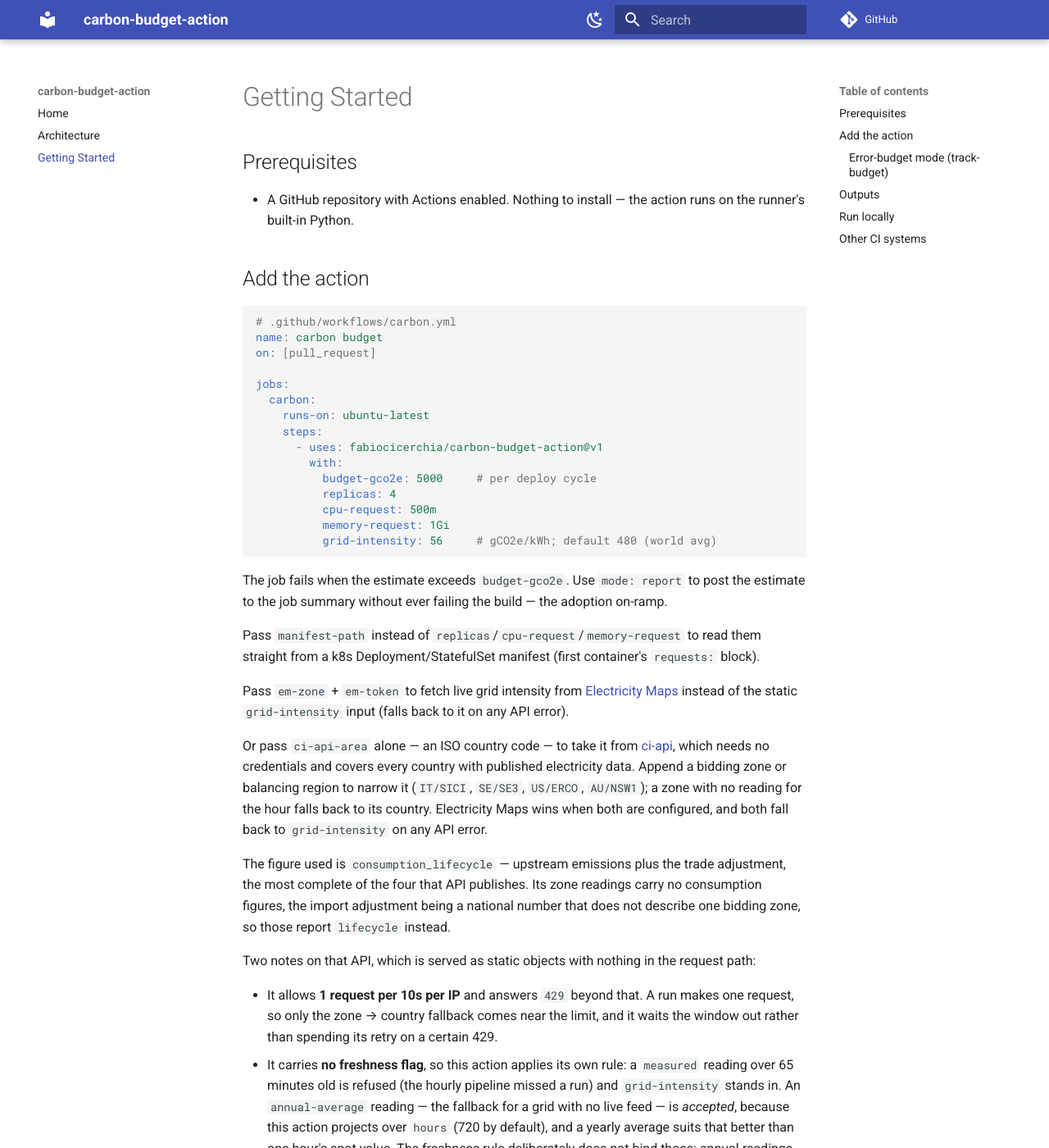
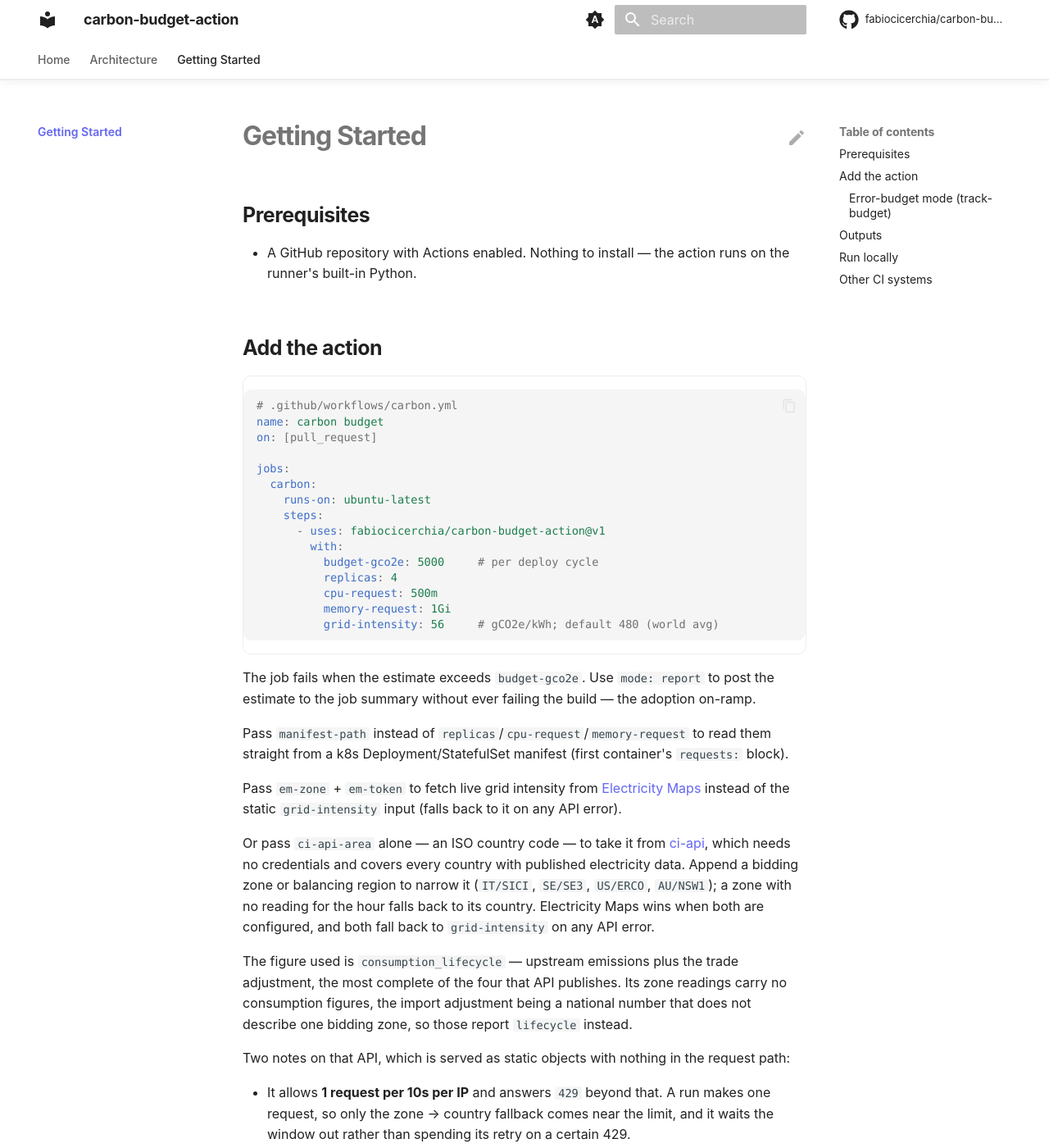
Before and after one commit to fabiocicerchia/carbon-budget-action, an MkDocs documentation site: the page built from docs/getting-started.md, in a window 1280 px wide and 1400 px high. Shown: the whole window at 82% size. Built offline with MkDocs 1.6.1 and Material for MkDocs 9.7.7, drawn with Linux system fonts in a browser that asks for light colours; comment, search, counter and statistics services are not loaded; some of the changed text lies outside the part shown.

Commit message:
feat(docs): build the docs site in Actions and drop Read the Docs
This repo's mkdocs.yml has never been rendered: Pages serves main/docs as
a folder, so the site is docs/index.html plus raw markdown, and the doc
pages come back as text/markdown rather than a rendered site.

docs.yml builds it with `mkdocs build --strict` on the pinned toolchain and
deploys the artifact to Pages. The splash is copied to the artifact root,
where the repo homepage and README badges already point, and the rendered
site publishes under /docs/ — so no existing URL breaks.

mkdocs.yml takes the shared Material template but keeps this repo's own nav.
docs/requirements.txt pins the toolchain, git-revision-date-localized
included: the config loads it and the strict build aborts without it.
check-yaml skips mkdocs.yml, whose Material tags safe_load cannot parse.

The strict build also found links the raw-markdown site was hiding:
../README.md was never a valid relative target (the README is not inside
docs/), and several links pointed at files outside the docs tree. Fixed
in: docs/getting-started.md.

Co-Authored-By: Claude Opus 5 (1M context) <noreply@anthropic.com>
Claude-Session: https://claude.ai/code/session_01F5By8zzZMak7tqZGraixSJ

```diff
--- a/.pre-commit-config.yaml
+++ b/.pre-commit-config.yaml
@@ -22,7 +22,7 @@ repos:
         # templates rather than YAML — the parser cannot read either as-is. The
         # exclude is path-relative so it catches chart/ and charts/<name>/ alike.
         args: [--allow-multiple-documents]
-        exclude: (^|/)templates/
+        exclude: (^|/)templates/|^mkdocs\.yml$
       - id: check-json
       - id: check-toml
       # Python only (types: [python]) — a no-op in a repo with no .py files, so
--- a/docs/getting-started.md
+++ b/docs/getting-started.md
@@ -196,4 +196,4 @@ stdout as markdown.
 Drop-in files for GitLab CI, CircleCI, Travis, Azure DevOps, AWS CodePipeline,
 Devtron, Northflank, Spacelift, Jenkins, Bitbucket Pipelines, Google Cloud
 Build, Tekton, Argo Workflows, Harness, Buildkite and Drone/Woodpecker are in
-[`examples/ci-platforms/`](../examples/ci-platforms/README.md).
+[`examples/ci-platforms/`](https://github.com/fabiocicerchia/carbon-budget-action/blob/main/examples/ci-platforms/README.md).
--- /dev/null
+++ b/docs/stylesheets/extra.css
@@ -0,0 +1,227 @@
+/*
+ * PROJECT_NAME — premium documentation theme for MkDocs Material.
+ * System typography, gradient accents, soft depth, icon-driven feature cards.
+ * Nothing here loads over the network: no CDN, no web font, no analytics.
+ *
+ * ── The one thing you change ──────────────────────────────────────────────
+ * The accent below. Pick the colour of the cluster the project belongs to so
+ * the docs, the landing page (docs/index.html) and the GitHub description read
+ * as one family — don't pick from taste. Set --accent and --accent-2 to match
+ * the pair you used in docs/index.html:
+ *
+ *   platform / Kubernetes    #38bdf8  #3b82f6   (blue)
+ *   security / supply chain  #fb923c  #ef4444   (orange-red)
+ *   CLI utilities            #22d3ee  #6366f1   (cyan-indigo)   ← default
+ *   GreenOps                 #34d399  #059669   (green)
+ */
+
+:root {
+  /* Keep --accent / --accent-2 identical to docs/index.html so the splash and
+     the docs site never drift. Roles below map them for legibility: indigo
+     carries chrome/links (contrast on white), cyan is the interactive accent;
+     the hero and buttons blend both. */
+  --accent: #22d3ee;
+  --accent-2: #6366f1;
+
+  --md-primary-fg-color: var(--accent-2);
+  --md-primary-fg-color--light: var(--accent-2);
+  --md-primary-fg-color--dark: var(--accent-2);
+  --md-accent-fg-color: var(--accent);
+
+  /* System stack — matches docs/index.html and needs no download. */
+  --md-text-font-family: -apple-system, BlinkMacSystemFont, "Segoe UI", Roboto,
+    Helvetica, Arial, sans-serif;
+  --md-code-font-family: ui-monospace, SFMono-Regular, "SF Mono", Menlo, Monaco,
+    Consolas, "Liberation Mono", monospace;
+}
+
+/* Keep the header/links legible on the custom primary in both schemes. */
+[data-md-color-primary="custom"] {
+  --md-primary-bg-color: #ffffff;
+  --md-typeset-a-color: var(--accent-2); /* indigo — readable on white */
+}
+[data-md-color-scheme="slate"] {
+  --md-typeset-a-color: var(--accent); /* cyan — readable on the dark ground */
+  --md-default-bg-color: #0b0f1a;
+  --md-default-bg-color--light: #0d1220;
+}
+[data-md-color-scheme="slate"] .md-header,
+[data-md-color-scheme="slate"] .md-tabs {
+  background-color: #0b0f1a;
+}
+
+/* === Header: translucent, blurred, hairline divider ====================== */
+
+.md-header {
+  background-color: var(--md-default-bg-color);
+  color: var(--md-default-fg-color);
+  box-shadow: none;
+  border-bottom: 1px solid var(--md-default-fg-color--lightest);
+  backdrop-filter: saturate(180%) blur(20px);
+  -webkit-backdrop-filter: saturate(180%) blur(20px);
+}
+.md-header[data-md-state="shadow"],
+.md-header--shadow {
+  box-shadow: 0 2px 12px rgba(0, 0, 0, 0.06);
+}
+.md-header__title {
+  font-weight: 700;
+  letter-spacing: -0.02em;
+}
+.md-tabs {
+  background-color: var(--md-default-bg-color);
+  color: var(--md-default-fg-color);
+  border-bottom: 1px solid var(--md-default-fg-color--lightest);
+}
+.md-tabs__link {
+  opacity: 0.72;
+  font-weight: 500;
+}
+.md-tabs__link:hover,
+.md-tabs__link--active {
+  opacity: 1;
+}
+
+/* === Typography ========================================================== */
+
+.md-typeset {
+  font-feature-settings: "kern", "liga";
+}
+.md-typeset h1 {
+  font-weight: 700;
+  letter-spacing: -0.03em;
+  line-height: 1.15;
+}
+.md-typeset h2 {
+  font-weight: 650;
+  letter-spacing: -0.02em;
+  margin-top: 2.4em;
+}
+.md-typeset h3 {
+  font-weight: 600;
+  letter-spacing: -0.01em;
+}
+
+/* Rounded, bordered code blocks — softer than the default flush edges. */
+.md-typeset pre > code,
+.md-typeset .highlight > pre {
+  border-radius: 10px;
+}
+.md-typeset .highlight {
+  border-radius: 10px;
+  border: 1px solid var(--md-default-fg-color--lightest);
+}
+
+/* Tables read as cards and scroll on narrow screens instead of clipping. */
+.md-typeset table:not([class]) {
+  border-radius: 10px;
+  border: 1px solid var(--md-default-fg-color--lightest);
+  overflow: hidden;
+  font-size: 0.78rem;
+}
+.md-typeset table:not([class]) th {
+  font-weight: 600;
+  text-transform: uppercase;
+  letter-spacing: 0.04em;
+  font-size: 0.68rem;
+}
+
+/* === Buttons ============================================================= */
+
+.md-typeset .md-button {
+  border-radius: 980px;
+  font-weight: 600;
+  padding: 0.5em 1.4em;
+  transition: transform 0.25s cubic-bezier(0.25, 0.1, 0.25, 1),
+    box-shadow 0.25s ease;
+}
+.md-typeset .md-button--primary {
+  background: linear-gradient(135deg, var(--accent), var(--accent-2));
+  border: none;
+  color: #fff;
+}
+.md-typeset .md-button:hover {
+  transform: translateY(-1px) scale(1.02);
+  box-shadow: 0 6px 24px rgba(99, 102, 241, 0.3);
+}
+
+/* === Home hero =========================================================== */
+/* Rendered from a <div class="hero"> block in docs/README.md. */
+
+.md-typeset .hero {
+  text-align: center;
+  padding: 3.5rem 1rem 1rem;
+}
+.md-typeset .hero h1 {
+  font-size: 3rem;
+  margin: 0 0 0.4rem;
+  background: linear-gradient(135deg, var(--accent), var(--accent-2));
+  -webkit-background-clip: text;
+  background-clip: text;
+  -webkit-text-fill-color: transparent;
+  color: transparent;
+}
+.md-typeset .hero .hero-tagline {
+  font-size: 1.3rem;
+  font-weight: 500;
+  color: var(--md-default-fg-color--light);
+  max-width: 42rem;
+  margin: 0 auto 1.6rem;
+  line-height: 1.4;
+}
+.md-typeset .hero .md-button + .md-button {
+  margin-left: 0.5rem;
+}
+
+/* === Feature cards ======================================================= */
+/* Material's `<div class="grid cards">` list syntax, given depth + hover. */
+
+.md-typeset .grid.cards > ul > li,
+.md-typeset .grid > .card {
+  border-radius: 16px;
+  border: 1px solid var(--md-default-fg-color--lightest);
+  padding: 1.4rem;
+  transition: transform 0.3s cubic-bezier(0.25, 0.1, 0.25, 1),
+    box-shadow 0.3s ease, border-color 0.3s ease;
+}
+.md-typeset .grid.cards > ul > li:hover,
+.md-typeset .grid > .card:hover {
+  transform: translateY(-3px);
+  border-color: color-mix(in srgb, var(--accent) 40%, transparent);
+  box-shadow: 0 10px 34px rgba(0, 0, 0, 0.08);
+}
+[data-md-color-scheme="slate"] .md-typeset .grid.cards > ul > li:hover {
+  box-shadow: 0 10px 34px rgba(0, 0, 0, 0.5);
+}
+.md-typeset .grid.cards > ul > li > hr {
+  margin: 0.8rem 0;
+}
+.md-typeset .grid.cards .twemoji,
+.md-typeset .grid.cards svg {
+  color: var(--accent);
+}
+
+/* === Sidebar / nav ======================================================= */
+
+.md-nav__title {
+  font-weight: 700;
+  letter-spacing: -0.01em;
+}
+.md-nav__link--active {
+  font-weight: 600;
+}
+
+/* === Footer ============================================================== */
+
+.md-footer-meta {
+  background-color: var(--md-default-bg-color);
+  border-top: 1px solid var(--md-default-fg-color--lightest);
+}
+.md-footer-meta .md-footer-copyright,
+.md-footer-meta .md-footer__link {
+  color: var(--md-default-fg-color--light);
+}
+
+html {
+  scroll-behavior: smooth;
+}
--- a/mkdocs.yml
+++ b/mkdocs.yml
@@ -1,21 +1,130 @@
+# carbon-budget-action docs — MkDocs Material, styled to feel like a product site
+# (premium hero, feature cards, nav tabs, dark/light, local search, edit links)
+# while staying on the portfolio's standard tooling. See docs/stylesheets/extra.css
+# for the look; the accent palette lives there and is the only thing you swap.
 site_name: carbon-budget-action
 site_description: A CI gate that fails when a deployment's estimated carbon footprint exceeds a budget.
+site_url: https://fabiocicerchia.github.io/carbon-budget-action/docs/
 repo_url: https://github.com/fabiocicerchia/carbon-budget-action
+repo_name: fabiocicerchia/carbon-budget-action
+edit_uri: edit/main/docs/
+copyright: Copyright &copy; 2026 Fabio Cicerchia
 docs_dir: docs
+
+# docs/index.html is the standalone GitHub Pages splash, not a docs page. Keep
+# it out of the MkDocs render so the site home (README.md) maps to index.html
+# without a collision. GitHub Pages still serves the raw file; RTD serves this.
+exclude_docs: |
+  index.html
+  requirements.txt
 
 theme:
   name: material
+  # No web fonts: these docs avoid external requests (privacy, offline docs,
+  # reproducible RTD builds). A system font stack is set in extra.css instead.
+  font: false
+  language: en
   palette:
-    - scheme: default
-      toggle: {icon: material/weather-night, name: Dark mode}
-    - scheme: slate
-      toggle: {icon: material/weather-sunny, name: Light mode}
+    # Follows the OS by default, with a manual toggle. `primary`/`accent: custom`
+    # hand the colours to extra.css so both schemes share one palette.
+    - media: "(prefers-color-scheme)"
+      primary: custom
+      accent: custom
+      toggle:
+        icon: material/brightness-auto
+        name: Switch to light mode
+    - media: "(prefers-color-scheme: light)"
+      scheme: default
+      primary: custom
+      accent: custom
+      toggle:
+        icon: material/weather-night
+        name: Switch to dark mode
+    - media: "(prefers-color-scheme: dark)"
+      scheme: slate
+      primary: custom
+      accent: custom
+      toggle:
+        icon: material/weather-sunny
+        name: Switch to system preference
+  features:
+    - navigation.tabs
+    - navigation.tabs.sticky
+    - navigation.sections
+    - navigation.top
+    - navigation.tracking
+    - navigation.indexes
+    - toc.follow
+    - search.suggest
+    - search.highlight
+    - search.share
+    - content.code.copy
+    - content.code.annotate
+    - content.action.edit
+    - content.tooltips
+  icon:
+    repo: fontawesome/brands/github
+    edit: material/pencil
 
+extra_css:
+  - stylesheets/extra.css
+
+extra:
+  # `generator: false` drops the "Made with Material for MkDocs" line; keep it
+  # if you'd rather credit the theme.
+  generator: false
+  social:
+    - icon: fontawesome/brands/github
+      link: https://github.com/fabiocicerchia/carbon-budget-action
+
+# Only the search plugin ships with MkDocs itself, so RTD needs nothing beyond
+# docs/requirements.txt. Anything else (social cards, minify, git-revision-date)
+# is a pip add — wire it into requirements.txt too or the RTD build breaks.
+plugins:
+  - search
+  - git-revision-date-localized:
+      enable_creation_date: true
+      # RTD's clone can be shallow; fall back to the build date instead of
+      # failing when a file's history isn't present.
+      fallback_to_build_date: true
+      type: date
+  # Note: Material's `social` plugin is deliberately NOT enabled — it downloads
+  # a font from fonts.google.com at build time, which breaks this repo's
+  # no-external-requests / reproducible-build stance (and every RTD build that
+  # inherits this template). Add Open Graph images by hand if you want them.
+
+markdown_extensions:
+  - abbr
+  - admonition
+  - attr_list
+  - def_list
+  - footnotes
+  - md_in_html
+  - tables
+  - toc:
+      permalink: true
+  - pymdownx.details
+  - pymdownx.superfences
+  - pymdownx.highlight:
+      anchor_linenums: true
+      line_spans: __span
+      pygments_lang_class: true
+  - pymdownx.inlinehilite
+  - pymdownx.snippets:
+      # `.` is the repo root (where mkdocs runs), so docs/changelog.md can embed
+      # the root CHANGELOG.md with `--8<-- "CHANGELOG.md"`.
+      base_path: ["."]
+      check_paths: true
+  - pymdownx.tabbed:
+      alternate_style: true
+  - pymdownx.tasklist:
+      custom_checkbox: true
+  - pymdownx.emoji:
+      emoji_index: !!python/name:material.extensions.emoji.twemoji
+      emoji_generator: !!python/name:material.extensions.emoji.to_svg
+
+# Top-level entries become tabs (theme feature navigation.tabs).
 nav:
   - Home: README.md
   - Architecture: architecture.md
   - Getting Started: getting-started.md
-
-markdown_extensions:
-  - admonition
-  - pymdownx.superfences
```
Also changed, not shown: docs/requirements.txt (added, +10 -0 lines), 1 other file.
